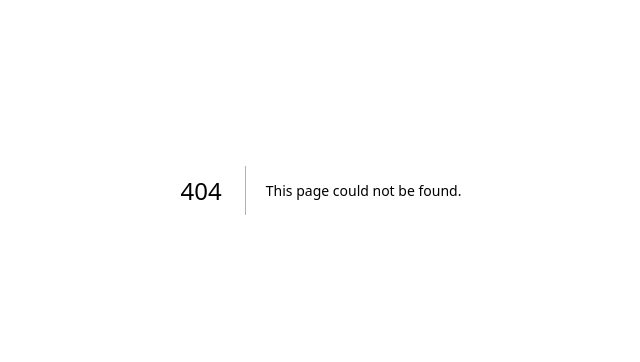
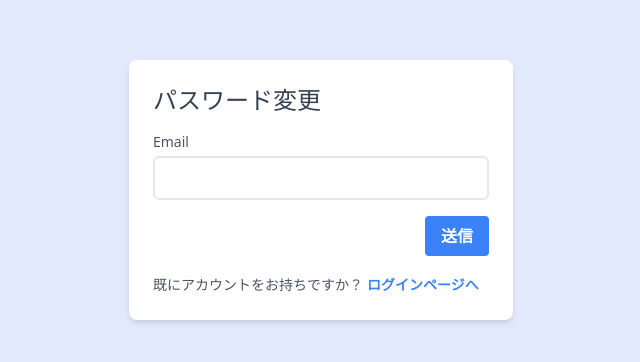
Before and after one commit to tryoma/Ken-App, a Next.js app: page /auth/reset-pass in a window 1280 px wide. Before the commit this address had no page. Shown: the part 210-572 px from the top of the page, without its empty margins (319-959 px from the left). Built offline with nearby package versions, Linux system fonts and the light colour scheme; no server answers.

Commit message:
メール変更の実装

```diff
--- a/src/app/auth/login/page.tsx
+++ b/src/app/auth/login/page.tsx
@@ -70,7 +70,7 @@
     <div className="h-screen flex flex-col items-center justify-center">
       <form
         onSubmit={handleSubmit(onSubmit)}
-        className="bg-white p-8 rounded-lg shadow-md w-96"
+        className="bg-white p-6 rounded-lg shadow-md w-96"
       >
         <h1 className="mb-4 text-2xl text-gray-700 font-medium">ログイン</h1>
         <div className="mb-4">
@@ -113,6 +113,17 @@
               {errors.password.message}
             </span>
           )}
+          <div className="">
+            <span className="text-gray-600 text-sm">
+              パスワードを忘れた方は
+            </span>
+            <Link
+              href={'/auth/reset-pass'}
+              className="text-blue-500 text-sm font-bold ml-1 hover:text-blue-700"
+            >
+              こちら
+            </Link>
+          </div>
         </div>
 
         <div className="flex justify-end">
--- a/src/app/auth/register/page.tsx
+++ b/src/app/auth/register/page.tsx
@@ -62,7 +62,7 @@
     <div className="h-screen flex flex-col items-center justify-center">
       <form
         onSubmit={handleSubmit(onSubmit)}
-        className="bg-white p-8 rounded-lg shadow-md w-96"
+        className="bg-white p-6 rounded-lg shadow-md w-96"
       >
         <h1 className="mb-4 text-2xl text-gray-700 font-medium">新規登録</h1>
         <div className="mb-4">
--- /dev/null
+++ b/src/app/auth/reset-pass/layout.tsx
@@ -0,0 +1,14 @@
+import type { Metadata } from 'next';
+
+export const metadata: Metadata = {
+  title: 'Reset Password',
+  description: 'Generated by create next app',
+};
+
+export default function ResetPassLayout({
+  children,
+}: {
+  children: React.ReactNode;
+}) {
+  return <section>{children}</section>;
+}
--- /dev/null
+++ b/src/app/auth/reset-pass/page.tsx
@@ -0,0 +1,99 @@
+'use client';
+
+import {
+  createUserWithEmailAndPassword,
+  sendEmailVerification,
+  sendPasswordResetEmail,
+} from 'firebase/auth';
+import Link from 'next/link';
+import { SubmitHandler, useForm } from 'react-hook-form';
+import { auth } from '../../../../firebase';
+import { useRouter } from 'next/navigation';
+
+type Inputs = {
+  email: string;
+};
+
+const ResetPass = () => {
+  const router = useRouter();
+  const {
+    register,
+    handleSubmit,
+    formState: { errors },
+  } = useForm<Inputs>();
+
+  const actionCodeSettings = {
+    // パスワード再設定後のリダイレクト URL
+    url: 'http://localhost:3000/auth/login',
+    handleCodeInApp: false,
+  }
+
+  const onSubmit: SubmitHandler<Inputs> = async data => {
+    await sendPasswordResetEmail(auth, data.email, actionCodeSettings)
+      .then(() => {
+        // パスワードリセットメール送信成功
+        alert('入力頂いたメール宛に、パスワードリセットメールを送信しました。');
+      })
+      .catch(error => {
+        // パスワードリセットメール送信エラー
+        const errorCode = error.code;
+        if (errorCode === 'auth/user-not-found') {
+          alert('このメールアドレスは登録されていません。');
+        } else {
+          alert('メールアドレスが間違っています。');
+        }
+      });
+  };
+
+  return (
+    <div className="h-screen flex flex-col items-center justify-center">
+      <form
+        onSubmit={handleSubmit(onSubmit)}
+        className="bg-white p-6 rounded-lg shadow-md w-96"
+      >
+        <h1 className="mb-4 text-2xl text-gray-700 font-medium">パスワード変更</h1>
+        <div className="mb-4">
+          <label className="block text-sm font-medium text-gray-600">
+            Email
+          </label>
+          <input
+            {...register('email', {
+              required: 'メールアドレスは必須です。',
+              pattern: {
+                value:
+                  /^[a-zA-Z0-9_.+-]+@([a-zA-Z0-9][a-zA-Z0-9-]*[a-zA-Z0-9]*\.)+[a-zA-Z]{2,}$/,
+                message: '不適切なメールアドレスです。',
+              },
+            })}
+            type="text"
+            className="mt-1 border-2 rounded-md w-full p-2"
+          />
+          {errors.email && (
+            <span className="text-red-600 text-sm">{errors.email.message}</span>
+          )}
+        </div>
+        <div className="flex justify-end">
+          <button
+            type="submit"
+            className="bg-blue-500 text-white font-bold py-2 px-4 rounded hover:bg-blue-700"
+          >
+            送信
+          </button>
+        </div>
+        <div className="mt-4">
+          <span className="text-gray-600 text-sm">
+            既にアカウントをお持ちですか？
+          </span>
+          <Link
+            href={'/auth/login'}
+            className="text-blue-500 text-sm font-bold ml-1 hover:text-blue-700"
+          >
+            ログインページへ
+          </Link>
+        </div>
+      </form>
+    </div>
+  );
+};
+
+export default ResetPass;
--- a/src/app/components/Modal/AdviceRequestCommentModal.tsx
+++ b/src/app/components/Modal/AdviceRequestCommentModal.tsx
@@ -19,6 +19,7 @@
   onClose,
 }: Props) => {
   const { setSettingChangeFlag, settingChangeFlag } = useAppContext();
+  const [selectUser, setSelectUser] = useState<User | null>(null);
   const [selectTrainer, setSelectTrainer] = useState<User | null>(null);
   const [selectTrainingRecord, setSelectTrainingRecord] =
     useState<TrainingRecord | null>(null);
@@ -38,9 +39,10 @@
   useEffect(() => {
     const fetchData = async () => {
       if (!selectedAdviceRequest) return;
-      const { user, trainingRecord } =
+      const { user, trainerUser, trainingRecord } =
         await FetchAdviceRequestEntitiesService.fetch(selectedAdviceRequest);
-      setSelectTrainer(user);
+      setSelectUser(user);
+      setSelectTrainer(trainerUser);
       setSelectTrainingRecord(trainingRecord);
     };
     fetchData();
@@ -62,9 +64,14 @@
 
   return (
     <DefaultModal onCloseModal={onClose}>
-      <div className="flex flex-col items-center">
-        {selectTrainer && (
-          <div className="text-xl">{selectTrainer.name}さんからの依頼</div>
+      <div className="flex flex-col">
+        {selectUser && (
+          <div className="text-center">
+            <div className="text-xl">{selectUser.name} さんからの依頼</div>
+            <div className="text-xs text-gray-500">
+              (※{selectedAdviceRequest.paymentPoint} P獲得)
+            </div>
+          </div>
         )}
         <TrainingRecordVideo trainingRecord={selectTrainingRecord} />
         <div className="mb-4 w-full text-left">
--- a/src/app/components/Modal/parts/TeacherCommentList.tsx
+++ b/src/app/components/Modal/parts/TeacherCommentList.tsx
@@ -61,10 +61,10 @@
                   isInclude(comment.id) ? '' : 'hidden'
                 }`}
               >
-                <div className="px-3">
+                <div className="px-3 break-words">
                   <p> Q. {comment.focusPoint}</p>
                 </div>
-                <div className="p-3 text-blue-500">
+                <div className="p-3 text-blue-500 break-words">
                   <p> A. {comment.text}</p>
                 </div>
               </div>
--- a/src/app/private/profile/page.tsx
+++ b/src/app/private/profile/page.tsx
@@ -4,7 +4,7 @@
 import Image from 'next/image';
 import { useEffect, useRef, useState } from 'react';
 import { useForm } from 'react-hook-form';
-import { storage } from '../../../../firebase';
+import { auth, storage } from '../../../../firebase';
 import { useAppContext } from '@/context/AppContext';
 import { getDownloadURL, ref, uploadBytes } from 'firebase/storage';
 import { Experience, Rank, User } from '@/type';
@@ -16,9 +16,12 @@
 import { yupResolver } from '@hookform/resolvers/yup';
 import { UserSchema } from '@/validationSchema';
 import { UserService } from '@/service/useCase/user.service';
+import { verifyBeforeUpdateEmail } from 'firebase/auth';
+import { FirebaseError } from 'firebase/app';
 
 const Profile = () => {
-  const { userId, settingChangeFlag, setSettingChangeFlag } = useAppContext();
+  const { userId, settingChangeFlag, setSettingChangeFlag, user } =
+    useAppContext();
   const [loading, setLoading] = useState<boolean>(true);
   const snackbarRef = useRef<SnackbarHandler>(null);
   const openSnackbar = (message: string) => {
@@ -80,6 +83,30 @@
     setValue('imageUrl', fileURL);
   };
 
+  const handleChangeEmail = async () => {
+    if (!user) return;
+    const ok = confirm('メールアドレスを変更しますか？');
+    if (!ok) return;
+    const newEmail = prompt('新しいメールアドレスを入力してください');
+    if (!newEmail) return;
+    try {
+      await verifyBeforeUpdateEmail(user, newEmail);
+      alert('確認メールを送信しました');
+      auth.signOut();
+    } catch (error) {
+      if ((error as FirebaseError).code === 'auth/requires-recent-login') {
+        // ユーザーに再ログインを促す
+        alert(
+          'セキュリティ上の理由から、操作を続行するには再ログインが必要です。そのため、一度ログアウトします。再度、ログイン後、再度メールアドレスの変更処理を行ってください。'
+        );
+        auth.signOut();
+      } else {
+        // その他のエラー処理
+        console.error('メールアドレスの変更中にエラーが発生しました:', error);
+      }
+    }
+  };
+
   if (loading) return <p>Loading...</p>;
 
   return (
@@ -117,6 +144,21 @@
         </div>
         <div className="bg-white shadow-md rounded p-4">
           <div className="mb-4">
+            <label
+              className="block text-gray-700 text-sm font-bold mb-2"
+              htmlFor="name"
+            >
+              メールアドレス
+            </label>
+            <p className="w-full pb-2 px-3 text-gray-700 leading-tight focus:outline-none focus:shadow-outline">
+              {user?.email}{' '}
+              <button
+                className="ml-1 text-sm bg-blue-500 text-white px-3 py-1 rounded"
+                onClick={handleChangeEmail}
+              >
+                変更
+              </button>
+            </p>
             <label
               className="block text-gray-700 text-sm font-bold mb-2"
               htmlFor="name"
--- a/src/service/useCase/crossDomain/exec-trainer-comment.service.ts
+++ b/src/service/useCase/crossDomain/exec-trainer-comment.service.ts
@@ -12,9 +12,8 @@
 
     await CommentService.createTrainerComment(adviceRequest, comment);
 
-    const getPoint = adviceRequest.requestPoint
-      ? adviceRequest.requestPoint * 0.8
-      : 0;
+    const getPoint = adviceRequest.paymentPoint || 0;
+
     const trainerUser = await UserService.fetchUser(
       adviceRequest.trainerUserId
     );
@@ -40,7 +39,6 @@
 
     const newAdviceRequest: Partial<AdviceRequest> = {
       status: 'accepted',
-      paymentPoint: getPoint,
       paymentStatus: 'finished',
     };
 
--- a/src/service/useCase/crossDomain/process-advice-request.service.ts
+++ b/src/service/useCase/crossDomain/process-advice-request.service.ts
@@ -29,10 +29,13 @@
       };
     }
 
+    const paymentPoint = trainerUser.point ? trainerUser.point * 0.8 : 0;
+
     await UserService.updateUser(user.id, { point: diff });
     await AdviceRequestService.updateAdviceRequest(adviceRequestId, {
       status: 'requested',
       requestPoint: trainerUser.requestPoint,
+      paymentPoint,
       focusPoint,
       paymentStatus: 'pending',
     });
```
